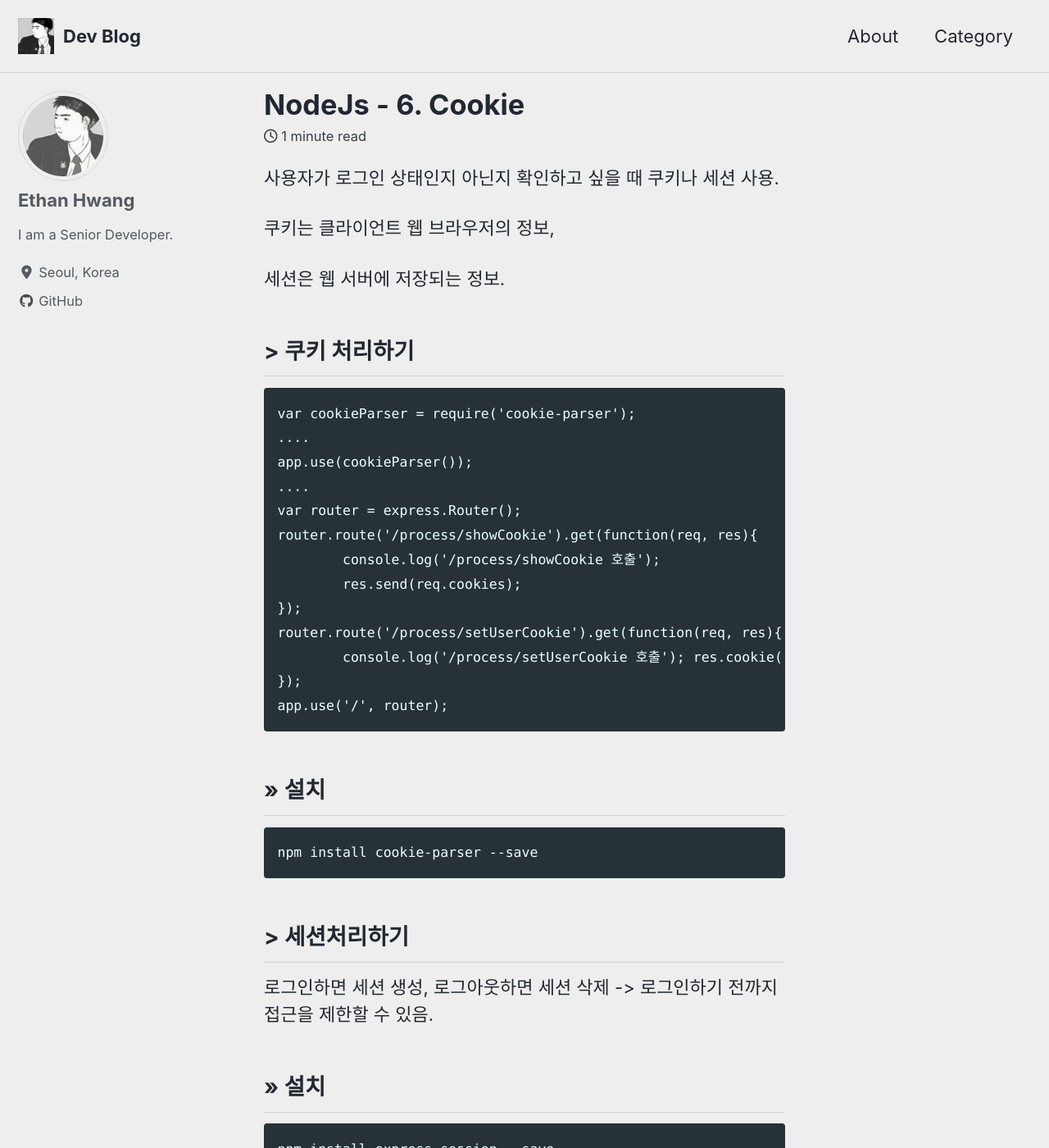
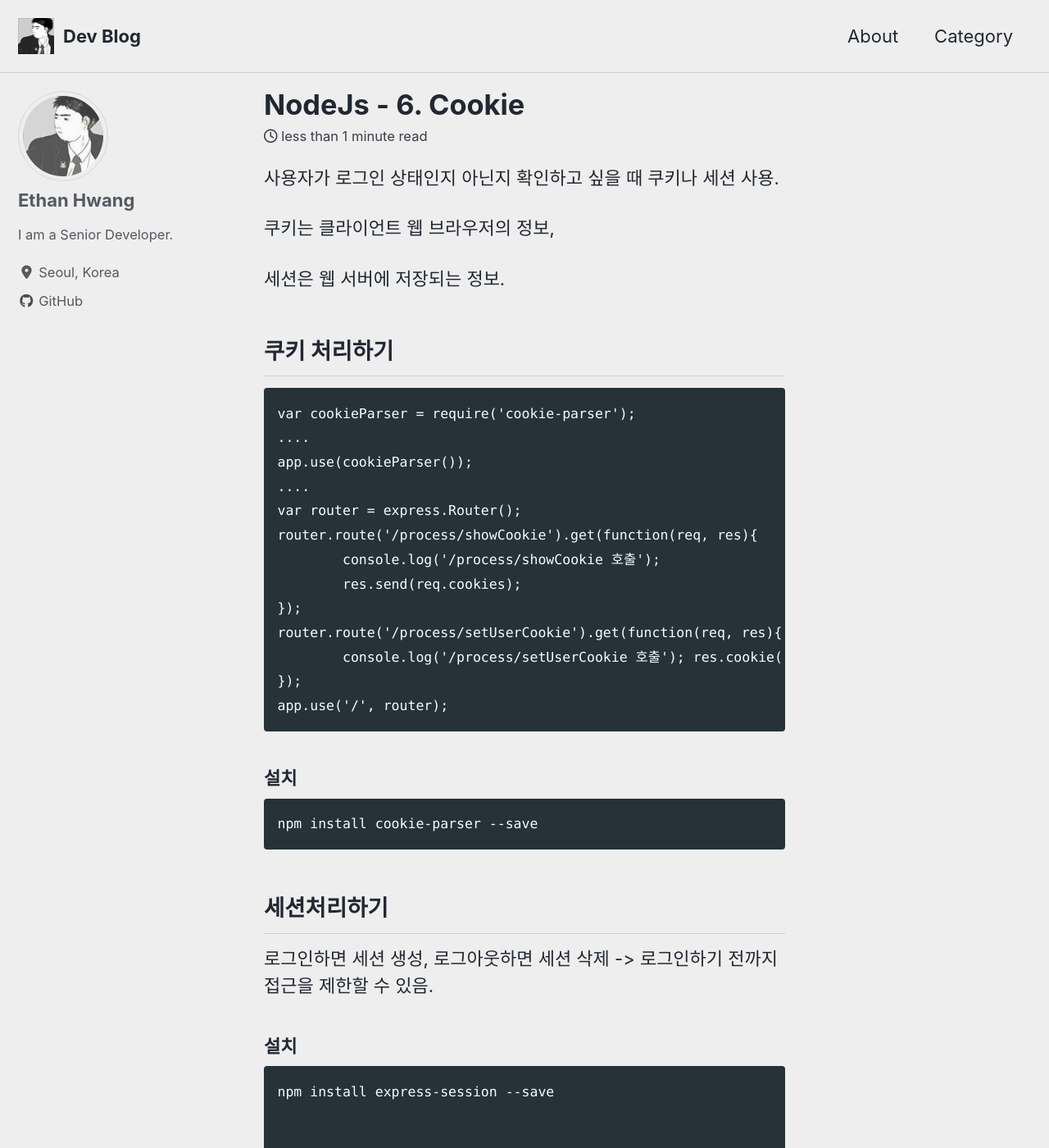
Before and after one commit to LNDNJC/lndnjc.github.io, a Jekyll site: the page built from _posts/2020-02-22-NodeJs-Cookie.md, in a window 1280 px wide and 1400 px high. Shown: the whole window at 82% size. Built offline with Jekyll 4.4.1, drawn with Linux system fonts in a browser that asks for light colours; cached includes are drawn as plain includes; nearby versions of some CDN libraries; comment, search, counter and statistics services are not loaded.

Commit message:
no message

```diff
--- a/_posts/2020-02-22-NodeJs-Cookie.md
+++ b/_posts/2020-02-22-NodeJs-Cookie.md
@@ -10,13 +10,14 @@ tags:
   - Cookie
 last_modified_at: 2020-02-23T10:06:00-05:00
 ---
+
 사용자가 로그인 상태인지 아닌지 확인하고 싶을 때 쿠키나 세션 사용.
 
 쿠키는 클라이언트 웹 브라우저의 정보,
 
 세션은 웹 서버에 저장되는 정보.
 
-## **> 쿠키 처리하기**
+## **쿠키 처리하기**
 
 
     var cookieParser = require('cookie-parser');
@@ -33,16 +34,16 @@ last_modified_at: 2020-02-23T10:06:00-05:00
     });
     app.use('/', router);
 
-## >> 설치
+### 설치
 
 
     npm install cookie-parser --save
 
-## **> 세션처리하기**
+## **세션처리하기**
 
 로그인하면 세션 생성, 로그아웃하면 세션 삭제 -> 로그인하기 전까지 접근을 제한할 수 있음.
 
-## >> 설치
+### 설치
 
 
     npm install express-session --save
@@ -61,7 +62,7 @@ last_modified_at: 2020-02-23T10:06:00-05:00
     });
     app.use('/', router);
 
-## // login
+## login
 
 
     router.route('/process/login').pose( function(req, res)
```
Also changed, not shown: _posts/2020-02-22-NodeJs-WebServer..md (+3 -4 lines).
